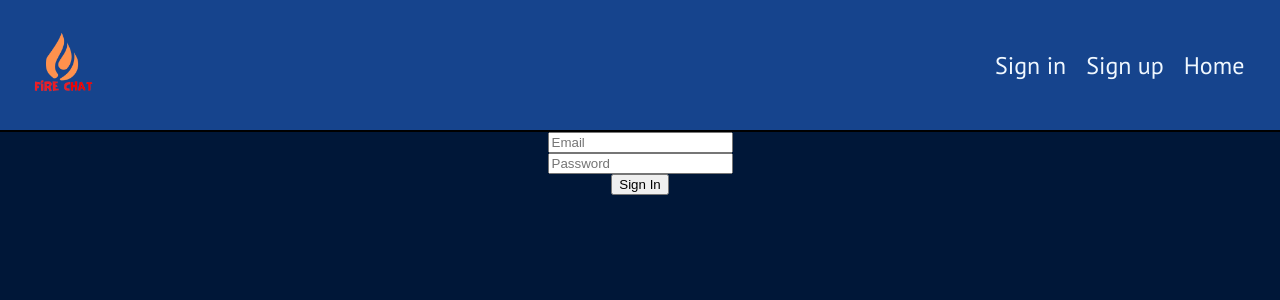
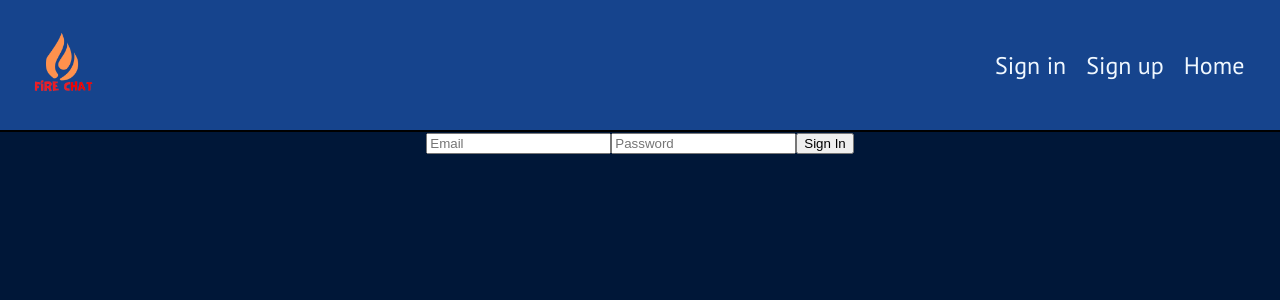
Before and after one commit to aqtar010/Chat-App-FrontEnd, a React (Vite) app: page /sign-in in a window 1280 px wide. Shown: the top 300 px of the page. Built offline with nearby package versions, Linux system fonts and the light colour scheme.

Commit message:
front to back data passing

```diff
--- a/src/components/SignIn/sign-in.component.jsx
+++ b/src/components/SignIn/sign-in.component.jsx
@@ -1,14 +1,57 @@
-import './sign-in.styles.scss'
+import { useState } from "react";
+import "./sign-in.styles.scss";
 
-const SignIn=()=>{
-    return <>
+const SignIn = () => {
+  const [inputs, setInputs] = useState({});
 
-    <div className='sign-in-container'>
-        <input placeholder='Email' type='email'/>
-        <input placeholder='Password' type='password'/>
-        <button>Sign In</button>
-    </div>
+  const handleChange = (event) => {
+    const name = event.target.name;
+    const value = event.target.value;
+    setInputs((values) => {
+      return { ...values, [name]: value };
+    });
+  };
+
+  const handleSubmit = (event) => {
+    event.preventDefault();
+
+    fetch("http://localhost:5000/submit", {
+      method: "POST",
+      headers: {
+        'Content-Type': 'application/json'
+      },
+      body: JSON.stringify(inputs)
+    })
+      .then((response) => response.json())
+      .then((data) => {
+        console.log("Success:", data);
+      })
+      .catch((error) => {
+        console.error("Error:", error);
+      });
+  };
+
+  return (
+    <>
+      <div className="sign-in-container">
+        <form type="submit" onSubmit={handleSubmit}>
+          <input
+            name="Email"
+            placeholder="Email"
+            type="email"
+            onChange={handleChange}
+          />
+          <input
+            name="Password"
+            placeholder="Password"
+            type="password"
+            onChange={handleChange}
+          />
+          <button type="submit">Sign In</button>
+        </form>
+      </div>
     </>
-}
+  );
+};
 
-export default SignIn
+export default SignIn;
```
